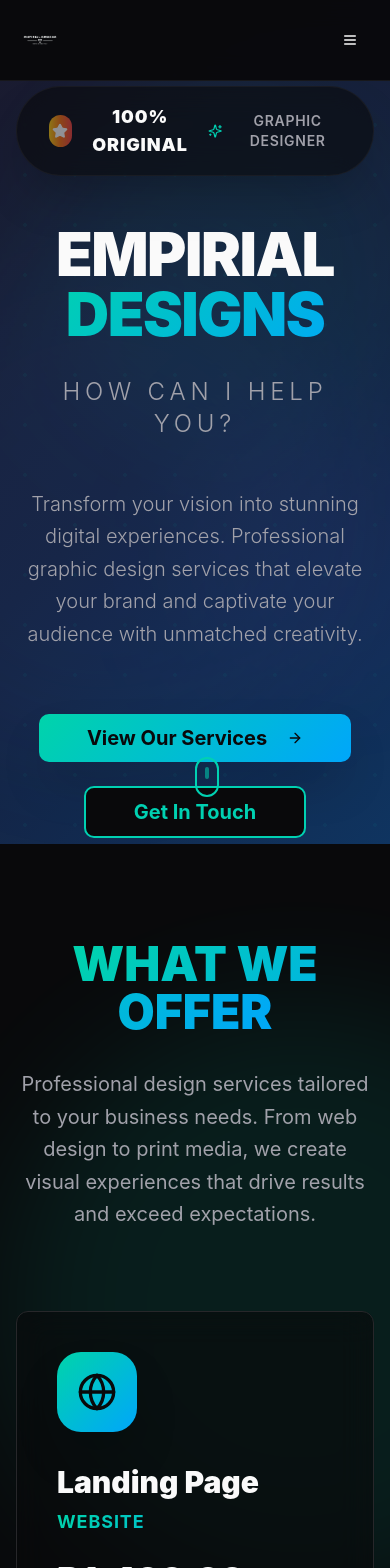
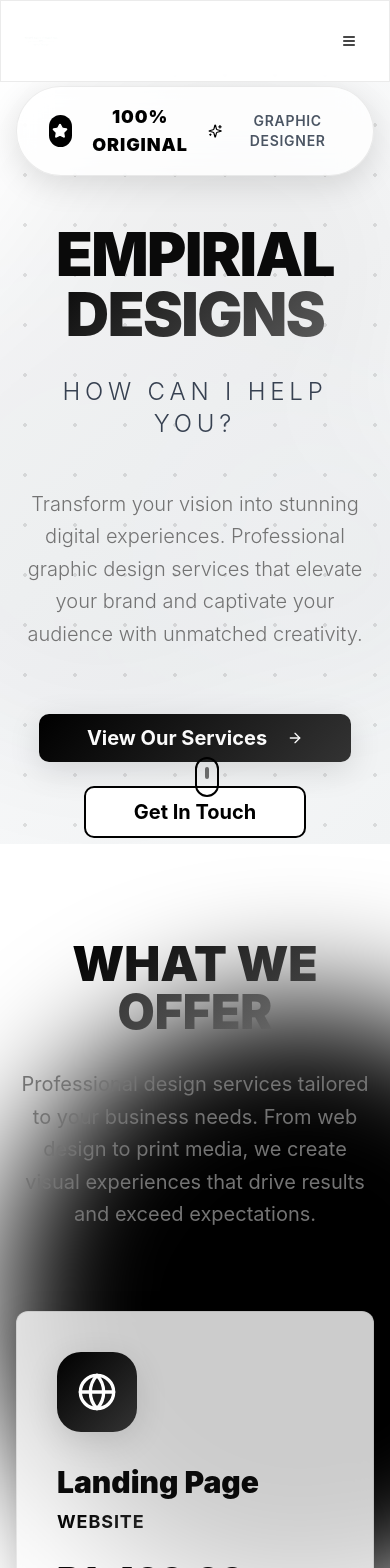
Before and after one commit to EmpirialIndustries/empirialdesigns, a React (Vite) app: page / in a window 390 px wide. Shown: the top 1568 px of the page. Built offline with nearby package versions, Linux system fonts and the light colour scheme.

Commit message:
Refactor: Implement black and white theme
- Updated color palette to black and white.
- Modified components to match the new theme.
- Adjusted styling for a more elegant look.

```diff
--- a/src/components/Hero.tsx
+++ b/src/components/Hero.tsx
@@ -6,16 +6,16 @@ const Hero = () => {
   return (
     <section id="home" className="min-h-screen gradient-bg flex items-center justify-center relative overflow-hidden">
       {/* Enhanced background decorative elements */}
-      <div className="absolute inset-0 opacity-30">
-        <div className="absolute top-20 left-10 w-96 h-96 bg-primary/20 rounded-full blur-3xl animate-float"></div>
-        <div className="absolute bottom-20 right-10 w-[500px] h-[500px] bg-blue-500/20 rounded-full blur-3xl animate-float" style={{ animationDelay: '1s' }}></div>
-        <div className="absolute top-1/2 left-1/2 transform -translate-x-1/2 -translate-y-1/2 w-72 h-72 bg-purple-500/10 rounded-full blur-3xl animate-float" style={{ animationDelay: '2s' }}></div>
+      <div className="absolute inset-0 opacity-5">
+        <div className="absolute top-20 left-10 w-96 h-96 bg-black rounded-full blur-3xl animate-float"></div>
+        <div className="absolute bottom-20 right-10 w-[500px] h-[500px] bg-gray-800 rounded-full blur-3xl animate-float" style={{ animationDelay: '1s' }}></div>
+        <div className="absolute top-1/2 left-1/2 transform -translate-x-1/2 -translate-y-1/2 w-72 h-72 bg-gray-600 rounded-full blur-3xl animate-float" style={{ animationDelay: '2s' }}></div>
       </div>
 
       {/* Animated grid pattern */}
-      <div className="absolute inset-0 opacity-5">
+      <div className="absolute inset-0 opacity-3">
         <div className="w-full h-full" style={{
-          backgroundImage: `radial-gradient(circle at 25px 25px, hsl(var(--primary)) 2px, transparent 0)`,
+          backgroundImage: `radial-gradient(circle at 25px 25px, rgba(0,0,0,0.1) 2px, transparent 0)`,
           backgroundSize: '50px 50px'
         }}></div>
       </div>
@@ -23,13 +23,13 @@ const Hero = () => {
       <div className="container mx-auto px-4 sm:px-6 lg:px-8 relative z-10 pt-20">
         <div className="text-center max-w-6xl mx-auto">
           {/* Enhanced Quality Badge */}
-          <div className="inline-flex items-center gap-3 bg-card/60 backdrop-blur-lg border border-border/50 rounded-full px-8 py-4 mb-12 animate-scale-in shadow-2xl">
-            <div className="w-8 h-8 bg-gradient-to-r from-yellow-400 via-orange-500 to-red-500 rounded-full flex items-center justify-center animate-pulse">
+          <div className="inline-flex items-center gap-3 bg-white/80 backdrop-blur-lg elegant-border rounded-full px-8 py-4 mb-12 animate-scale-in elegant-shadow">
+            <div className="w-8 h-8 bg-black rounded-full flex items-center justify-center">
               <Star className="w-4 h-4 text-white fill-white" />
             </div>
-            <span className="text-lg font-black text-foreground tracking-wider">100% ORIGINAL</span>
-            <Sparkles className="w-5 h-5 text-primary" />
-            <span className="text-sm text-muted-foreground font-semibold tracking-wider">GRAPHIC DESIGNER</span>
+            <span className="text-lg font-black text-black tracking-wider">100% ORIGINAL</span>
+            <Sparkles className="w-5 h-5 text-black" />
+            <span className="text-sm text-gray-600 font-semibold tracking-wider">GRAPHIC DESIGNER</span>
           </div>
 
           {/* Enhanced Main Heading */}
@@ -37,17 +37,17 @@ const Hero = () => {
             <span className="block text-foreground tracking-tight">EMPIRIAL</span>
             <span className="block text-gradient tracking-tight relative">
               DESIGNS
-              <div className="absolute -top-4 -right-4 w-8 h-8 bg-primary/20 rounded-full animate-ping"></div>
+              <div className="absolute -top-4 -right-4 w-8 h-8 bg-black/10 rounded-full animate-ping"></div>
             </span>
           </h1>
 
           {/* Enhanced Subheading */}
           <div className="flex items-center justify-center mb-12 animate-fade-in" style={{ animationDelay: '0.2s' }}>
-            <div className="h-px bg-gradient-primary flex-1 max-w-40"></div>
-            <p className="text-2xl md:text-3xl font-light text-muted-foreground mx-8 tracking-[0.2em]">
+            <div className="h-px bg-black flex-1 max-w-40"></div>
+            <p className="text-2xl md:text-3xl font-light text-gray-700 mx-8 tracking-[0.2em]">
               HOW CAN I HELP YOU?
             </p>
-            <div className="h-px bg-gradient-primary flex-1 max-w-40"></div>
+            <div className="h-px bg-black flex-1 max-w-40"></div>
           </div>
 
           {/* Enhanced Description */}
@@ -60,7 +60,7 @@ const Hero = () => {
           <div className="flex flex-col sm:flex-row gap-6 justify-center items-center animate-fade-in" style={{ animationDelay: '0.6s' }}>
             <Button
               size="lg"
-              className="gradient-primary text-primary-foreground font-bold px-12 py-6 text-xl group hover:scale-105 transition-all duration-300 shadow-2xl"
+              className="gradient-primary text-primary-foreground font-bold px-12 py-6 text-xl group hover:scale-105 transition-all duration-300 elegant-shadow"
             >
               View Our Services
               <ArrowRight className="ml-3 h-6 w-6 group-hover:translate-x-2 transition-transform duration-300" />
@@ -68,7 +68,7 @@ const Hero = () => {
             <Button
               size="lg"
               variant="outline"
-              className="border-2 border-primary text-primary hover:bg-primary hover:text-primary-foreground px-12 py-6 text-xl hover:scale-105 transition-all duration-300 font-bold"
+              className="border-2 border-black text-black hover:bg-black hover:text-white px-12 py-6 text-xl hover:scale-105 transition-all duration-300 font-bold"
             >
               Get In Touch
             </Button>
@@ -76,8 +76,8 @@ const Hero = () => {
 
           {/* Scroll indicator */}
           <div className="absolute bottom-8 left-1/2 transform -translate-x-1/2 animate-bounce">
-            <div className="w-6 h-10 border-2 border-primary rounded-full flex justify-center">
-              <div className="w-1 h-3 bg-primary rounded-full mt-2 animate-pulse"></div>
+            <div className="w-6 h-10 border-2 border-black rounded-full flex justify-center">
+              <div className="w-1 h-3 bg-black rounded-full mt-2 animate-pulse"></div>
             </div>
           </div>
         </div>
--- a/src/components/Navigation.tsx
+++ b/src/components/Navigation.tsx
@@ -1,63 +1,86 @@
+
 import { useState } from 'react';
 import { Menu, X } from 'lucide-react';
 import { Button } from '@/components/ui/button';
+
 const Navigation = () => {
   const [isOpen, setIsOpen] = useState(false);
-  const navItems = [{
-    name: 'Home',
-    href: '#home'
-  }, {
-    name: 'Services',
-    href: '#services'
-  }, {
-    name: 'About',
-    href: '#about'
-  }, {
-    name: 'Contact',
-    href: '#contact'
-  }];
-  return <nav className="fixed top-0 left-0 right-0 z-50 bg-background/95 backdrop-blur-md border-b border-border/50">
+
+  const navItems = [
+    { name: 'Home', href: '#home' },
+    { name: 'Services', href: '#services' },
+    { name: 'About', href: '#about' },
+    { name: 'Contact', href: '#contact' }
+  ];
+
+  return (
+    <nav className="fixed top-0 left-0 right-0 z-50 bg-white/95 backdrop-blur-md elegant-border border-b border-black/10">
       <div className="container mx-auto px-4 sm:px-6 lg:px-8">
         <div className="flex justify-between items-center h-20">
           {/* Logo */}
           <div className="flex items-center space-x-3">
-            <img src="/lovable-uploads/0c9f4011-c9e0-44db-bc92-15905a48b3c4.png" alt="Empirial Designs Logo" className="h-12 w-auto" />
-
+            <img
+              src="/lovable-uploads/0c9f4011-c9e0-44db-bc92-15905a48b3c4.png"
+              alt="Empirial Designs Logo"
+              className="h-12 w-auto"
+            />
           </div>
 
           {/* Desktop Navigation */}
           <div className="hidden md:flex items-center space-x-8">
-            {navItems.map(item => <a key={item.name} href={item.href} className="text-foreground hover:text-primary transition-colors duration-300 font-semibold text-lg relative group">
+            {navItems.map((item) => (
+              <a
+                key={item.name}
+                href={item.href}
+                className="text-foreground hover:text-black transition-colors duration-300 font-semibold text-lg relative group"
+              >
                 {item.name}
-                <span className="absolute -bottom-1 left-0 w-0 h-0.5 bg-gradient-primary transition-all duration-300 group-hover:w-full"></span>
-              </a>)}
-            <Button className="gradient-primary text-primary-foreground font-bold px-6 py-3 text-lg hover:scale-105 transition-transform">
+                <span className="absolute -bottom-1 left-0 w-0 h-0.5 bg-black transition-all duration-300 group-hover:w-full"></span>
+              </a>
+            ))}
+            <Button className="gradient-primary text-white font-bold px-6 py-3 text-lg hover:scale-105 transition-transform elegant-shadow">
               Get Started
             </Button>
           </div>
 
           {/* Mobile menu button */}
           <div className="md:hidden">
-            <Button variant="ghost" size="icon" onClick={() => setIsOpen(!isOpen)} className="h-12 w-12">
+            <Button
+              variant="ghost"
+              size="icon"
+              onClick={() => setIsOpen(!isOpen)}
+              className="h-12 w-12"
+            >
               {isOpen ? <X className="h-6 w-6" /> : <Menu className="h-6 w-6" />}
             </Button>
           </div>
         </div>
 
         {/* Mobile Navigation */}
-        {isOpen && <div className="md:hidden py-6 border-t border-border/50 animate-fade-in bg-background/95 backdrop-blur-md">
+        {isOpen && (
+          <div className="md:hidden py-6 border-t border-black/10 animate-fade-in bg-white/95 backdrop-blur-md">
             <div className="flex flex-col space-y-6">
-              {navItems.map(item => <a key={item.name} href={item.href} className="text-foreground hover:text-primary transition-colors duration-300 font-semibold text-lg px-4 py-2" onClick={() => setIsOpen(false)}>
+              {navItems.map((item) => (
+                <a
+                  key={item.name}
+                  href={item.href}
+                  className="text-foreground hover:text-black transition-colors duration-300 font-semibold text-lg px-4 py-2"
+                  onClick={() => setIsOpen(false)}
+                >
                   {item.name}
-                </a>)}
+                </a>
+              ))}
               <div className="px-4">
-                <Button className="w-full gradient-primary text-primary-foreground font-bold text-lg py-3">
+                <Button className="w-full gradient-primary text-white font-bold text-lg py-3 elegant-shadow">
                   Get Started
                 </Button>
               </div>
             </div>
-          </div>}
+          </div>
+        )}
       </div>
-    </nav>;
+    </nav>
+  );
 };
+
 export default Navigation;
--- a/src/components/Services.tsx
+++ b/src/components/Services.tsx
@@ -38,12 +38,12 @@ const Services = () => {
   ];
 
   return (
-    <section id="services" className="py-24 bg-background relative overflow-hidden">
+    <section id="services" className="py-24 bg-white relative overflow-hidden">
       {/* Enhanced background decorative elements */}
-      <div className="absolute inset-0 opacity-10">
-        <div className="absolute top-40 left-0 w-[600px] h-[600px] bg-primary rounded-full blur-3xl"></div>
-        <div className="absolute bottom-0 right-0 w-[600px] h-[600px] bg-blue-500 rounded-full blur-3xl"></div>
-        <div className="absolute top-1/2 left-1/2 transform -translate-x-1/2 -translate-y-1/2 w-96 h-96 bg-purple-500 rounded-full blur-3xl"></div>
+      <div className="absolute inset-0 opacity-3">
+        <div className="absolute top-40 left-0 w-[600px] h-[600px] bg-black rounded-full blur-3xl"></div>
+        <div className="absolute bottom-0 right-0 w-[600px] h-[600px] bg-gray-800 rounded-full blur-3xl"></div>
+        <div className="absolute top-1/2 left-1/2 transform -translate-x-1/2 -translate-y-1/2 w-96 h-96 bg-gray-600 rounded-full blur-3xl"></div>
       </div>
 
       <div className="container mx-auto px-4 sm:px-6 lg:px-8 relative z-10">
@@ -63,21 +63,21 @@ const Services = () => {
           {services.map((service, index) => (
             <Card
               key={service.title}
-              className={`bg-card/60 backdrop-blur-lg border-border hover:border-primary/50 transition-all duration-500 group animate-fade-in overflow-hidden relative ${
-                service.popular ? 'ring-2 ring-primary/50 scale-105' : ''
+              className={`bg-white/80 backdrop-blur-lg elegant-border hover:border-black/30 transition-all duration-500 group animate-fade-in overflow-hidden relative elegant-shadow ${
+                service.popular ? 'ring-2 ring-black/20 scale-105' : ''
               }`}
               style={{ animationDelay: `${index * 0.15}s` }}
             >
               {service.popular && (
-                <div className="absolute -top-3 left-1/2 transform -translate-x-1/2 bg-gradient-primary text-primary-foreground px-6 py-2 rounded-full text-sm font-bold tracking-wider">
+                <div className="absolute -top-3 left-1/2 transform -translate-x-1/2 gradient-primary text-white px-6 py-2 rounded-full text-sm font-bold tracking-wider">
                   MOST POPULAR
                 </div>
               )}
 
               <CardContent className="p-10">
                 {/* Enhanced Service Icon */}
-                <div className="w-20 h-20 gradient-primary rounded-3xl flex items-center justify-center mb-8 group-hover:scale-110 group-hover:rotate-3 transition-all duration-500 shadow-2xl">
-                  <service.icon className="w-10 h-10 text-primary-foreground" />
+                <div className="w-20 h-20 gradient-primary rounded-3xl flex items-center justify-center mb-8 group-hover:scale-110 group-hover:rotate-3 transition-all duration-500 elegant-shadow">
+                  <service.icon className="w-10 h-10 text-white" />
                 </div>
 
                 {/* Service Title */}
@@ -92,7 +92,7 @@ const Services = () => {
                     <span className="text-4xl font-black text-foreground">{service.price}</span>
                     <span className="text-lg text-muted-foreground line-through">{service.originalPrice}</span>
                   </div>
-                  <p className="text-sm text-primary font-semibold mt-1">Save up to 40%</p>
+                  <p className="text-sm text-black font-semibold mt-1">Save up to 40%</p>
                 </div>
 
                 {/* Description */}
@@ -104,7 +104,7 @@ const Services = () => {
                 <ul className="space-y-3 mb-10">
                   {service.features.map((feature) => (
                     <li key={feature} className="flex items-center text-muted-foreground">
-                      <CheckCircle className="w-5 h-5 text-primary mr-3 flex-shrink-0" />
+                      <CheckCircle className="w-5 h-5 text-black mr-3 flex-shrink-0" />
                       <span className="font-medium">{feature}</span>
                     </li>
                   ))}
@@ -112,7 +112,7 @@ const Services = () => {
 
                 {/* Enhanced CTA Button */}
                 <Button
-                  className="w-full gradient-primary text-primary-foreground font-bold text-lg py-6 group-hover:scale-105 transition-all duration-300 shadow-xl"
+                  className="w-full gradient-primary text-white font-bold text-lg py-6 group-hover:scale-105 transition-all duration-300 elegant-shadow"
                 >
                   Get Started
                   <ArrowRight className="ml-3 h-5 w-5 group-hover:translate-x-1 transition-transform" />
--- a/src/index.css
+++ b/src/index.css
@@ -9,44 +9,44 @@
 
 @layer base {
   :root {
-    --background: 240 10% 3.9%;
-    --foreground: 0 0% 98%;
+    --background: 0 0% 100%;
+    --foreground: 0 0% 3.9%;
 
-    --card: 240 10% 3.9%;
-    --card-foreground: 0 0% 98%;
+    --card: 0 0% 100%;
+    --card-foreground: 0 0% 3.9%;
 
-    --popover: 240 10% 3.9%;
-    --popover-foreground: 0 0% 98%;
+    --popover: 0 0% 100%;
+    --popover-foreground: 0 0% 3.9%;
 
-    --primary: 171 100% 41%;
-    --primary-foreground: 240 10% 3.9%;
+    --primary: 0 0% 9%;
+    --primary-foreground: 0 0% 98%;
 
-    --secondary: 240 3.7% 15.9%;
-    --secondary-foreground: 0 0% 98%;
+    --secondary: 0 0% 96.1%;
+    --secondary-foreground: 0 0% 9%;
 
-    --muted: 240 3.7% 15.9%;
-    --muted-foreground: 240 5% 64.9%;
+    --muted: 0 0% 96.1%;
+    --muted-foreground: 0 0% 45.1%;
 
-    --accent: 240 3.7% 15.9%;
-    --accent-foreground: 0 0% 98%;
+    --accent: 0 0% 96.1%;
+    --accent-foreground: 0 0% 9%;
 
     --destructive: 0 84.2% 60.2%;
     --destructive-foreground: 0 0% 98%;
 
-    --border: 240 3.7% 15.9%;
-    --input: 240 3.7% 15.9%;
-    --ring: 171 100% 41%;
+    --border: 0 0% 89.8%;
+    --input: 0 0% 89.8%;
+    --ring: 0 0% 3.9%;
 
     --radius: 0.75rem;
 
-    --sidebar-background: 240 10% 3.9%;
-    --sidebar-foreground: 0 0% 98%;
-    --sidebar-primary: 171 100% 41%;
-    --sidebar-primary-foreground: 240 10% 3.9%;
-    --sidebar-accent: 240 3.7% 15.9%;
-    --sidebar-accent-foreground: 0 0% 98%;
-    --sidebar-border: 240 3.7% 15.9%;
-    --sidebar-ring: 171 100% 41%;
+    --sidebar-background: 0 0% 98%;
+    --sidebar-foreground: 0 0% 9%;
+    --sidebar-primary: 0 0% 9%;
+    --sidebar-primary-foreground: 0 0% 98%;
+    --sidebar-accent: 0 0% 96.1%;
+    --sidebar-accent-foreground: 0 0% 9%;
+    --sidebar-border: 0 0% 89.8%;
+    --sidebar-ring: 0 0% 3.9%;
   }
 }
 
@@ -63,17 +63,25 @@
 
 @layer utilities {
   .gradient-bg {
-    background: linear-gradient(135deg, #1a1a2e 0%, #16213e 50%, #0f3460 100%);
+    background: linear-gradient(135deg, #ffffff 0%, #f8f9fa 50%, #f1f3f4 100%);
   }
 
   .gradient-primary {
-    background: linear-gradient(135deg, #00d4aa 0%, #00a6fb 100%);
+    background: linear-gradient(135deg, #000000 0%, #333333 100%);
   }
 
   .text-gradient {
-    background: linear-gradient(135deg, #00d4aa 0%, #00a6fb 100%);
+    background: linear-gradient(135deg, #000000 0%, #666666 100%);
     -webkit-background-clip: text;
     -webkit-text-fill-color: transparent;
     background-clip: text;
   }
+
+  .elegant-shadow {
+    box-shadow: 0 8px 32px rgba(0, 0, 0, 0.12);
+  }
+
+  .elegant-border {
+    border: 1px solid rgba(0, 0, 0, 0.08);
+  }
 }
```
Also changed, not shown: src/components/About.tsx (+17 -17 lines), src/components/Footer.tsx (+26 -17 lines).
